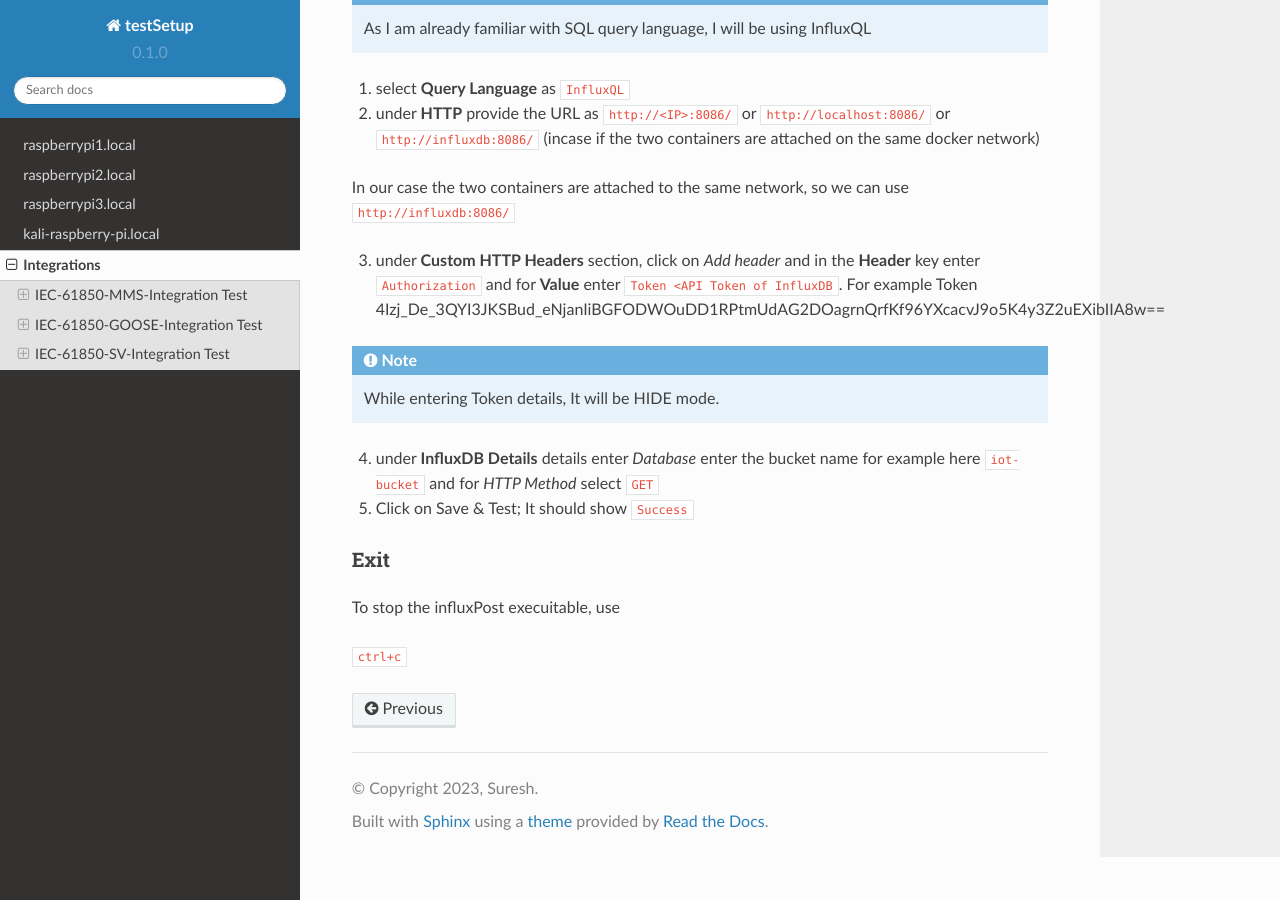
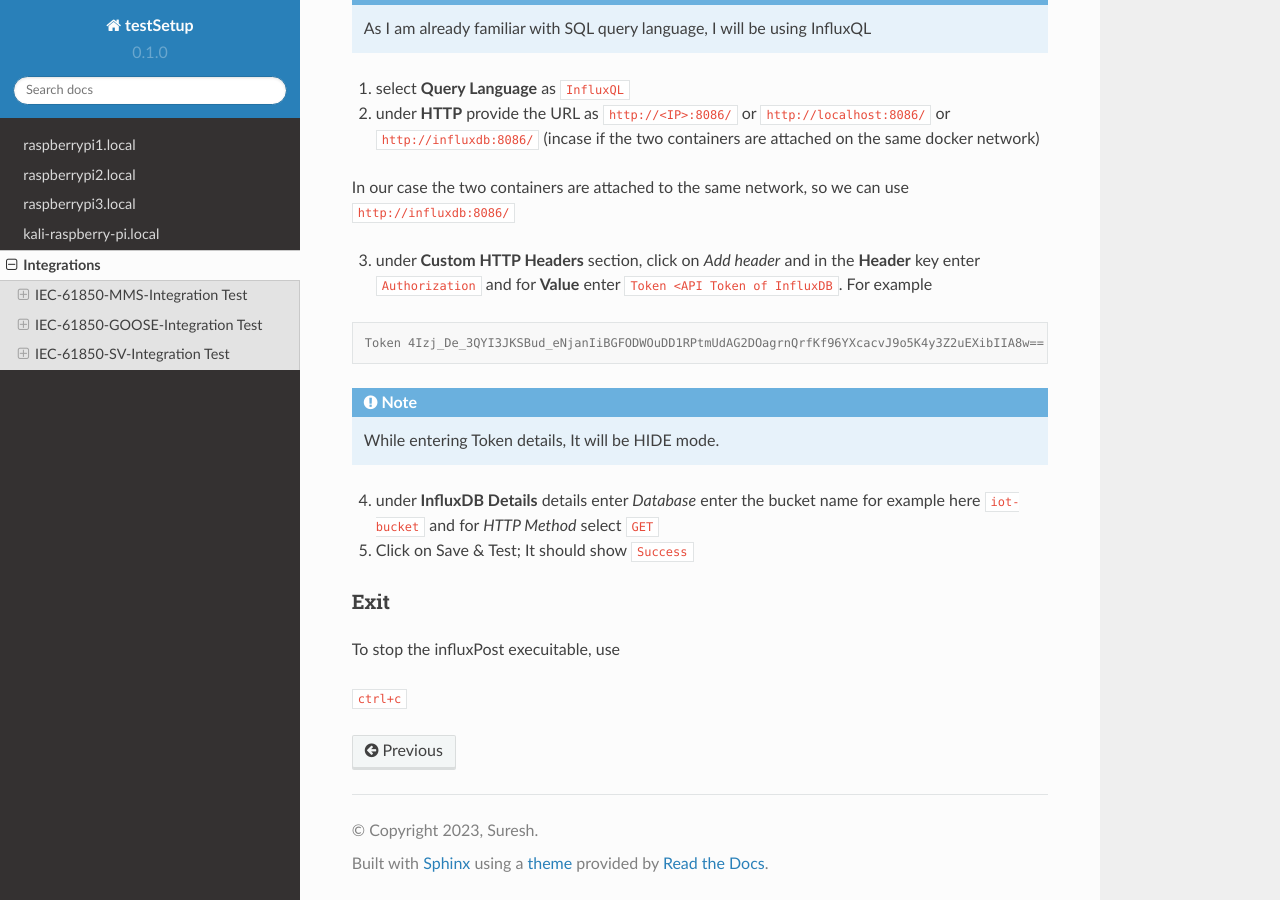
Before and after one commit to suresh-iitr/setup, a Sphinx documentation site: the page built from docs/source/integrations.rst, in a window 1280 px wide and 900 px high, scrolled down 8940 px. Built offline with Sphinx 7.4.7 and the Read the Docs theme 2.0.0, drawn with Linux system fonts in a browser that asks for light colours.

Commit message:
Update integrations.rst

```diff
--- a/docs/source/integrations.rst
+++ b/docs/source/integrations.rst
@@ -437,7 +437,11 @@ The most important part in integration is configuring this plugin correctly. Thi
 
 In our case the two containers are attached to the same network, so we can use ``http://influxdb:8086/``
 
-3. under **Custom HTTP Headers** section, click on *Add header* and in the **Header** key enter ``Authorization`` and for **Value** enter ``Token <API Token of InfluxDB``. For example Token 4Izj_De_3QYI3JKSBud_eNjanIiBGFODWOuDD1RPtmUdAG2DOagrnQrfKf96YXcacvJ9o5K4y3Z2uEXibIIA8w==
+3. under **Custom HTTP Headers** section, click on *Add header* and in the **Header** key enter ``Authorization`` and for **Value** enter ``Token <API Token of InfluxDB``. For example
+
+.. code-block:: console
+
+   Token 4Izj_De_3QYI3JKSBud_eNjanIiBGFODWOuDD1RPtmUdAG2DOagrnQrfKf96YXcacvJ9o5K4y3Z2uEXibIIA8w==
 
 .. note::
 
```
